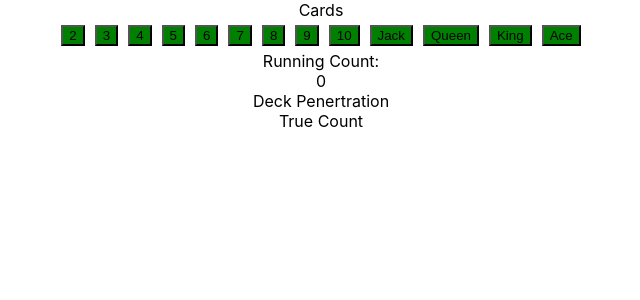
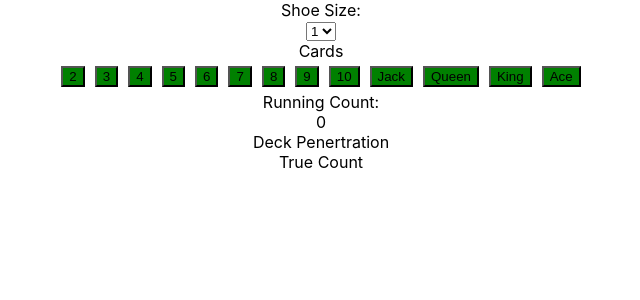
Before and after one commit to vincentcollis/True-Count-Calculator-old-, a React (Create React App) app: page / in a window 1280 px wide. Shown: the top 300 px of the page, without its empty margins (319-959 px from the left). Built offline with nearby package versions, Linux system fonts and the light colour scheme.

Commit message:
shoesize component done

```diff
--- a/src/App.js
+++ b/src/App.js
@@ -5,6 +5,7 @@ import './App.css';
 
 import Cards from './components/Cards.js'
 import RunningCount from './components/RunningCount';
+import ShoeSize from './components/ShoeSize';
 
 function App() {
 
@@ -12,14 +13,22 @@ function App() {
   const [runningCount, setrunningCount] = useState(0)
   const [deckPen, setdeckPen] = useState(0)
   const [trueCount, setTrueCount] = useState(0)
+  const [shoeSize, setShoeSize] = useState(0)
 
   return (
     <div className="App">
-      <div>Cards</div>
-      <Cards setRunningCount = {setrunningCount} runningCount = {runningCount}></Cards>
       <div>
-        Running Count: <RunningCount runningCount = {runningCount}></RunningCount>
+        Shoe Size:
       </div>
+      <ShoeSize setShoeSize = {setShoeSize}/>
+      <div>
+        Cards
+      </div>
+      <Cards setRunningCount = {setrunningCount} runningCount = {runningCount}/>
+      <div>
+        Running Count:
+      </div>
+      <RunningCount runningCount = {runningCount}/>
       <div>
         Deck Penertration
       </div>
--- /dev/null
+++ b/src/components/ShoeSize.js
@@ -0,0 +1,29 @@
+import React from 'react'
+
+function ShoeSize(props) {
+    const {setShoeSize} = props
+
+    const getShoeSize = (event) =>{
+        // console.log(event.target.value)
+        let value = event.target.value
+        setShoeSize(value)
+    }
+
+    return (
+        <div>
+            <select onChange={getShoeSize}>
+                <option value={1}>{1}</option>
+                <option value={2}>{2}</option>
+                <option value={3}>{3}</option>
+                <option value={4}>{4}</option>
+                <option value={5}>{5}</option>
+                <option value={6}>{6}</option>
+                <option value={7}>{7}</option>
+                <option value={8}>{8}</option>
+            </select>
+        </div>
+
+    )
+}
+
+export default ShoeSize;
```
